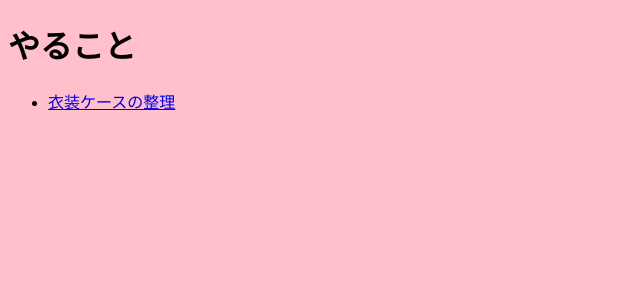
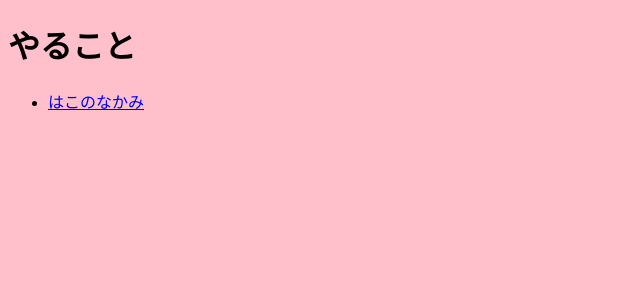
Before and after one commit to takaoyamakoshi/momochi, a Jekyll site: the page built from homemaking/project/todo/index.md, in a window 1280 px wide. Shown: the top 300 px of the page, without its empty margins (0-640 px from the left). Built offline with Jekyll 4.4.1, drawn with Linux system fonts in a browser that asks for light colours; our own code applies the rules of GitHub Pages for plain Markdown files.

Commit message:
Update index.md

```diff
--- a/homemaking/project/todo/index.md
+++ b/homemaking/project/todo/index.md
@@ -1,3 +1,3 @@
 # やること
 
-- [衣装ケースの整理](./chest.html)
+- [はこのなかみ](./chest.html)
```
